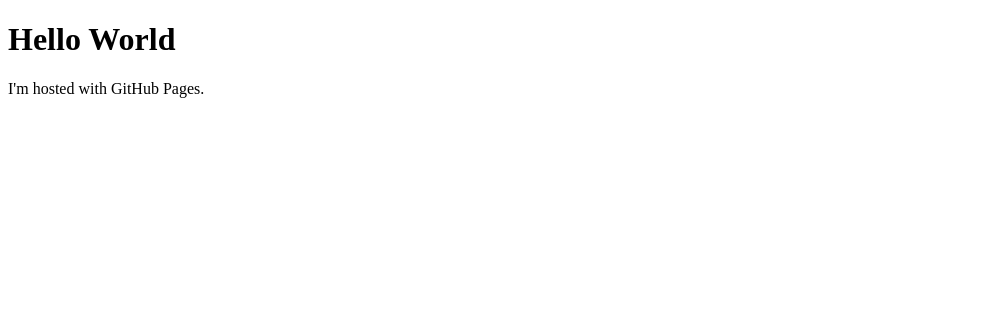
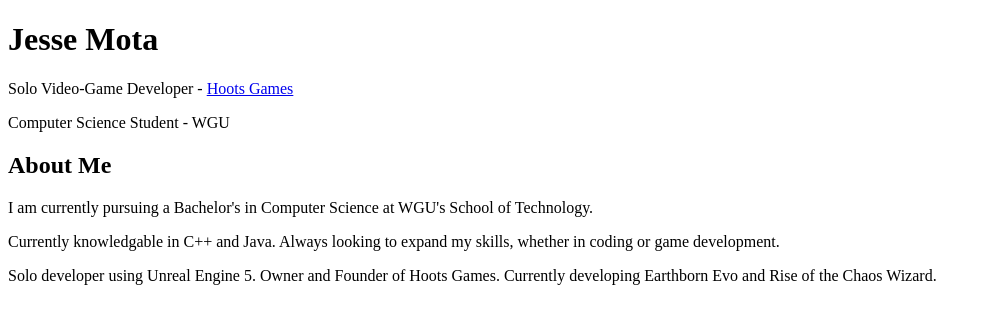
Before and after one commit to jessem836/jessem836.github.io, a plain HTML site: page index.html in a window 1280 px wide. Shown: the whole page, without its empty margins (0-991 px from the left). Drawn offline with Linux system fonts and the light colour scheme.

Commit message:
Updated head and body with basic information

```diff
--- a/index.html
+++ b/index.html
@@ -1,7 +1,22 @@
 <!DOCTYPE html>
 <html>
+    <head>
+		<title>Jesse Mota Personal Website</title>
+		<meta charset="utf-8" />
+	</head>
 <body>
-<h1>Hello World</h1>
-<p>I'm hosted with GitHub Pages.</p>
+
+    <header>
+        <h1>Jesse Mota</h1>
+        <p>Solo Video-Game Developer - <a href="https://www.instagram.com/hoots.games/">Hoots Games</a>
+        </p>
+        <p>Computer Science Student - WGU</p>
+
+        <h2>About Me</h2>
+        <p>I am currently pursuing a Bachelor's in Computer Science at WGU's School of Technology.</p>
+        <p>Currently knowledgable in C++ and Java. Always looking to expand my skills, whether in coding or game development.</p>
+        <p>Solo developer using Unreal Engine 5. Owner and Founder of Hoots Games. Currently developing Earthborn Evo and Rise of the Chaos Wizard.</p>
+
+    </header>
 </body>
 </html>
```
